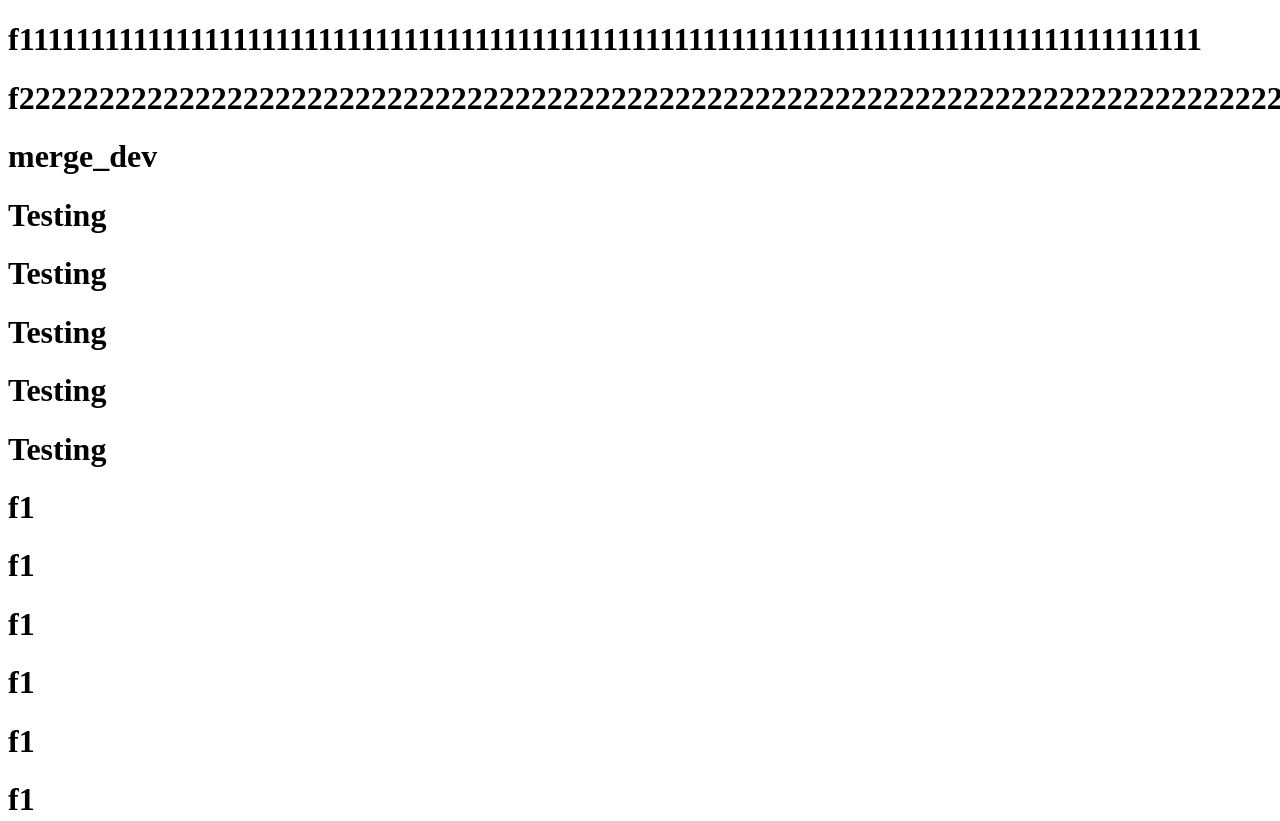
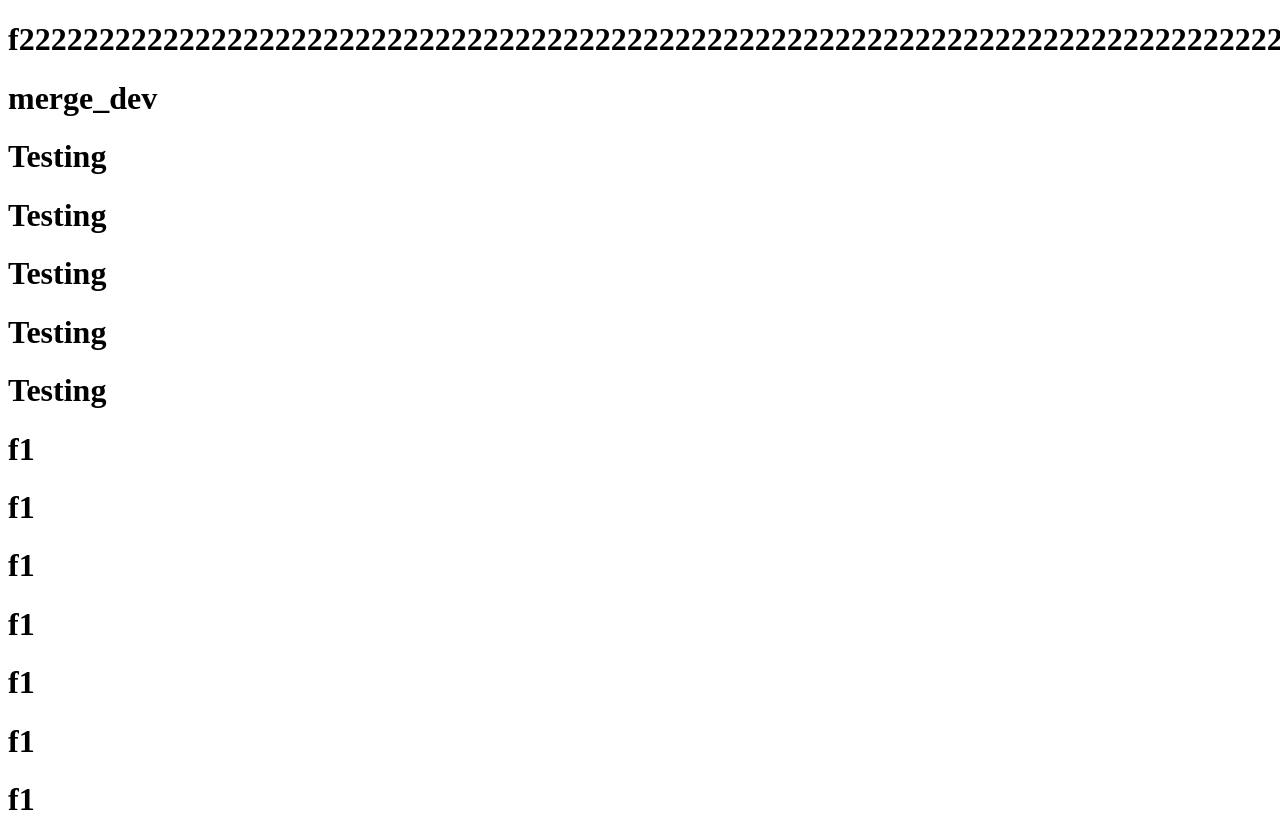
Before and after one commit to tedliuOwner/myweb0915, a plain HTML site: page index.html in a window 1280 px wide. Shown: the top 821 px of the page. Drawn offline with Linux system fonts and the light colour scheme.

Commit message:
delete f1

```diff
--- a/index.html
+++ b/index.html
@@ -6,7 +6,7 @@
     <title>Document</title>
 </head>
 <body>
-    <h1>f11111111111111111111111111111111111111111111111111111111111111111111111111111111111</h1>
+
     <h1>f22222222222222222222222222222222222222222222222222222222222222222222222222222222222222222222</h1>
     <h1>merge_dev</h1>
     <h1>Testing</h1>
```
